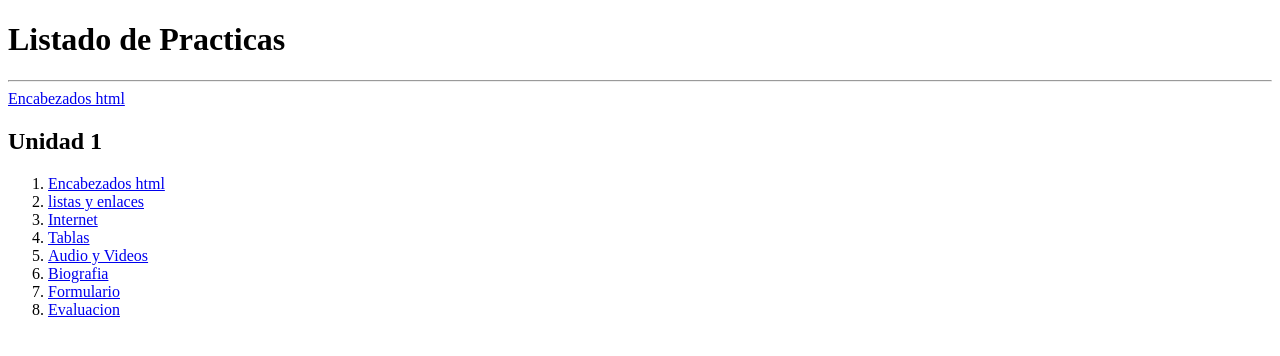
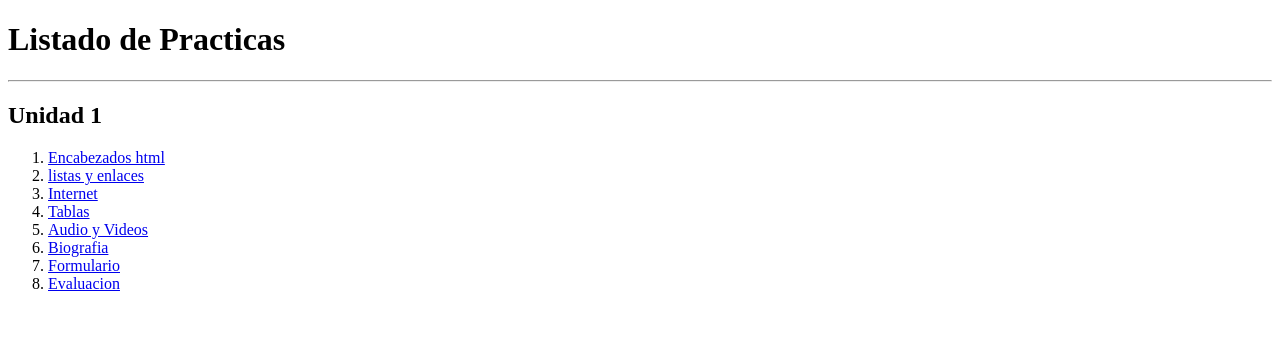
Before and after one commit to lilian200230/practicas-lilianvianney30, a plain HTML site: page index.html in a window 1280 px wide. Drawn offline with Linux system fonts and the light colour scheme.

Commit message:
Update index.html

```diff
--- a/index.html
+++ b/index.html
@@ -10,10 +10,9 @@
 <body>
     <h1>Listado de Practicas</h1>
 <hr>
-<a href="/u1/encabezado.html">Encabezados html</a>
 <h2>Unidad 1</h2>
 <ol>
-    <li><a href="../u1/encabezado.html">Encabezados html</a></li>
+    <li><a href="u1/encabezado.html">Encabezados html</a></li>
     <li><a href="/u1/listasyenlaces.html">listas y enlaces</a></li>
     <li><a href="/u1/internet.html">Internet</a></li>
     <li><a href="/u1/tablas.html">Tablas</a></li>
```
